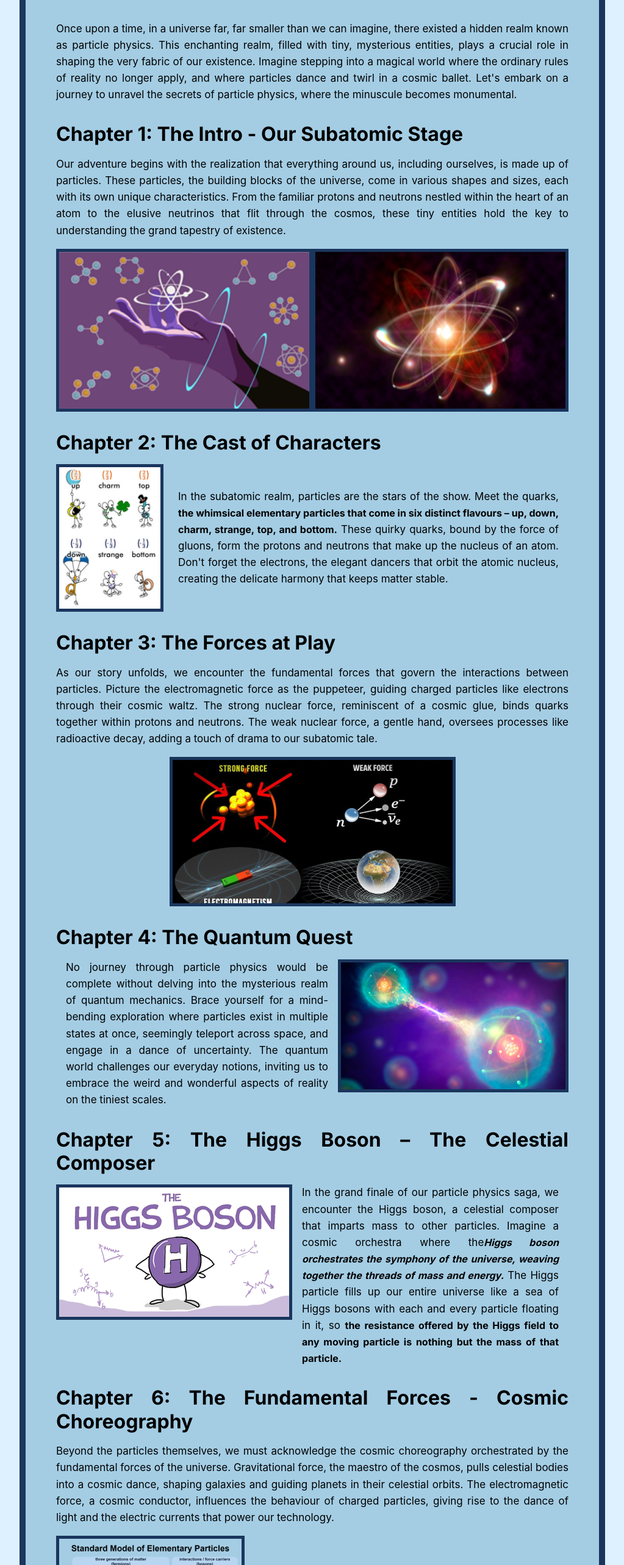
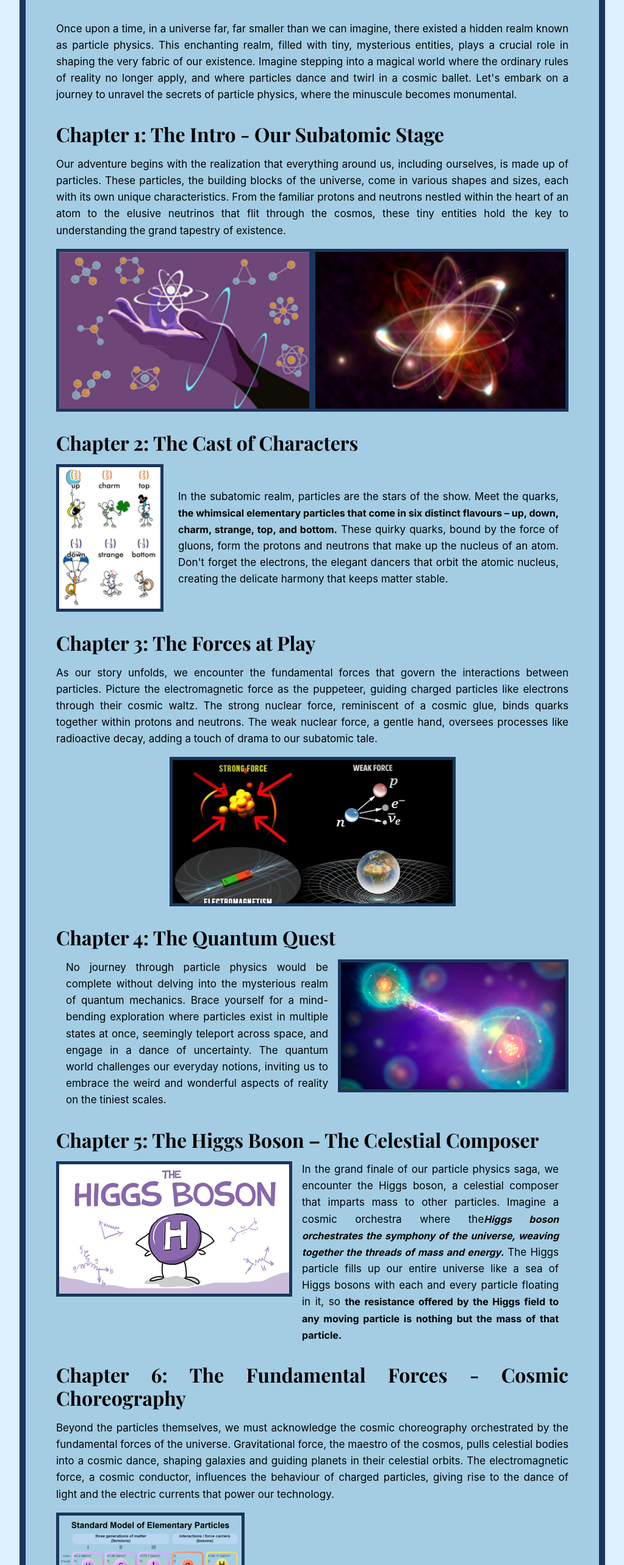
Before and after one commit to Pictoreal-Organization/Pictoreal-Main-Website, a Next.js app: page /blogs/blog2 in a window 1280 px wide. Shown: the part 1020-3586 px from the top of the page at 61% size, without its empty margins (128-1151 px from the left). Built offline with nearby package versions, Linux system fonts and the light colour scheme; a web font is replaced by a local one.

Commit message:
fixed blogs fonts

```diff
--- a/src/app/blogs/blog1/page.js
+++ b/src/app/blogs/blog1/page.js
@@ -24,13 +24,13 @@ export default function Blog1() {
                 className="w-auto md:w-2/3 h-auto border-[5px] border-firefly"
               />
             </div>
-            <div className="font-poppins text-[20px] font-body text-firefly pl-8 pt-8 text-center">
+            <div className="font-body text-[20px] text-firefly pl-8 pt-8 text-center">
               <span className="text-firefly">Author: </span>Prem Rahinj, Spondon
               Nath
             </div>
           </div>
 
-          <div className="text-justify font-poppins font-body text-[17px] text-firefly p-8 pl-[10px] pr-[10px] pt-[30px] pb-[30px]">
+          <div className="text-justify font-body text-[17px] text-firefly p-8 pl-[10px] pr-[10px] pt-[30px] pb-[30px]">
             <article>
               <p>
                 When we picture an ideal being, what do we think of? One can say
@@ -64,7 +64,7 @@ export default function Blog1() {
                 />
               </div>
               <br />
-              <p className="mb-5">
+              <p className="mb-5 font-body">
                 Ready to dive into the real-world{" "}
                 <b className="text-lg">Uncanny Valley?</b> It's a place where AI
                 meets humanity in ways that might make one reconsider their
--- a/src/app/blogs/blog2/page.js
+++ b/src/app/blogs/blog2/page.js
@@ -29,7 +29,7 @@ export default function Blog2() {
                 className="w-full border-5 border-[#1a365d]"
               />
             </div>
-            <div className="font-poppins text-[20px] text-firefly pt-8">
+            <div className="font-body text-[20px] text-firefly pt-8">
               <span className="text-firefly text-center justify-center">
                 Author:{" "}
               </span>
@@ -37,7 +37,7 @@ export default function Blog2() {
             </div>
           </div>
 
-          <div className="text-justify font-body text-[17px] font-body text-firefly p-8 pl-[10px] pr-[10px] pt-[30px] pb-[30px]">
+          <div className="text-justify font-body text-[17px] text-firefly p-8 pl-[10px] pr-[10px] pt-[30px] pb-[30px]">
             <article className="max-w-4xl mx-auto md:p-5">
               <p className="mb-4">
                 Once upon a time, in a universe far, far smaller than we can
@@ -51,7 +51,7 @@ export default function Blog2() {
                 becomes monumental.
               </p>
 
-              <h3 className="text-xl font-bold py-4 mt-4">
+              <h3 className="text-xl font-bold font-heading py-4 mt-4">
                 Chapter 1: The Intro - Our Subatomic Stage
               </h3>
               <p className="mb-4">
@@ -78,7 +78,7 @@ export default function Blog2() {
                 />
               </div>
 
-              <h3 className="text-xl font-bold py-4 mt-4">
+              <h3 className="text-xl font-bold font-heading py-4 mt-4">
                 Chapter 2: The Cast of Characters
               </h3>
               <div className="flex flex-col md:flex-row justify-center items-center mb-4">
@@ -104,7 +104,7 @@ export default function Blog2() {
                 </p>
               </div>
 
-              <h3 className="text-xl py-4 font-bold mt-4">
+              <h3 className="text-xl py-4 font-bold font-heading mt-4">
                 Chapter 3: The Forces at Play
               </h3>
               <p className="mb-4">
@@ -126,7 +126,7 @@ export default function Blog2() {
                 />
               </div>
 
-              <h3 className="text-xl py-4 font-bold mt-4">
+              <h3 className="text-xl py-4 font-bold font-heading mt-4">
                 Chapter 4: The Quantum Quest
               </h3>
               <div className="md:flex mb-4">
@@ -151,7 +151,7 @@ export default function Blog2() {
                 </div>
               </div>
 
-              <h3 className="text-xl py-4 font-bold mt-4">
+              <h3 className="text-xl py-4 font-bold font-heading mt-4">
                 Chapter 5: The Higgs Boson – The Celestial Composer
               </h3>
               <div className="md:flex mb-4">
@@ -185,7 +185,7 @@ export default function Blog2() {
                 </div>
               </div>
 
-              <h3 className="text-xl py-4 font-bold mt-4">
+              <h3 className="text-xl py-4 font-bold font-heading mt-4">
                 Chapter 6: The Fundamental Forces - Cosmic Choreography
               </h3>
               <p className="mb-4">
@@ -223,7 +223,7 @@ export default function Blog2() {
               </p>
 
               <div className="md:flex mb-4">
-                <p className="font-caveat text-2xl font-semibold italic mr-2">
+                <p className="font-body text-2xl font-semibold italic mr-2">
                   <i>
                     In the cosmic ballet of quarks and light, Particles dance in
                     the depths of the night. Fundamental forces, silent and
--- a/src/app/blogs/blog3/page.js
+++ b/src/app/blogs/blog3/page.js
@@ -28,7 +28,7 @@ export default function Blog3() {
               />
             </div>
 
-            <div className="font-poppins text-[20px] text-firefly pl-8 pt-8">
+            <div className="font-body text-[20px] text-firefly pl-8 pt-8">
               <span className="text-firefly">Author: </span>Nehal Shivane,
               Sampada Tagalpallewar, Shruti Mone
             </div>
--- a/src/app/blogs/blog5/page.js
+++ b/src/app/blogs/blog5/page.js
@@ -24,13 +24,13 @@ export default function blog5() {
                 className="w-auto md:w-2/3 h-auto border-[5px] border-firefly"
               />
             </div>
-            <div className="font-poppins text-[20px] text-firefly pl-8 pt-8 text-center">
+            <div className="font-body text-[20px] text-firefly pl-8 pt-8 text-center">
               <span className="text-firefly">Author: </span>Harshit Vora, Omkar
               Desai
             </div>
           </div>
 
-          <div className="text-justify font-poppins font-body text-[17px] text-firefly p-8 pl-[10px] pr-[10px] pt-[30px] pb-[30px]">
+          <div className="text-justify font-body text-[17px] text-firefly p-8 pl-[10px] pr-[10px] pt-[30px] pb-[30px]">
             <article>
               <p className="mb-5 text-center">
                 <strong>A life of learning and leisure</strong>
@@ -75,9 +75,9 @@ export default function blog5() {
                 maybe more than a year. It struck me that I had been so occupied
                 with my academic schedule that I had forgotten about my hobbies.
               </p>
-              <h2 className="font-body text-3xl text-firefly mb-3 mt-8 px-4 md:px-0 text-center md:text-left">
+              <h3 className="font-heading text-3xl text-firefly mb-3 mt-8 px-4 md:px-0 text-center md:text-left">
                 <strong>Embracing the New Me, Nurturing the Old Self :</strong>
-              </h2>
+              </h3>
               <p className="mb-5">
                 By the time my first year began, I had already distanced myself
                 from my passion due to the two years of extreme study and hard
@@ -121,9 +121,9 @@ export default function blog5() {
                   became more productive.
                 </strong>
               </p>
-              <h2 className="font-body text-3xl text-firefly mb-3 mt-8 px-4 md:px-0 text-center md:text-left">
+              <h3 className="font-heading text-3xl text-firefly mb-3 mt-8 px-4 md:px-0 text-center md:text-left">
                 <strong>Evolving Through Exploration :</strong>
-              </h2>
+              </h3>
               <p className="mb-5">
                 By my second year, I had started finding a rhythm between
                 academics and personal interests. Now I also had some extra time
@@ -147,9 +147,9 @@ export default function blog5() {
                 doing this, I could enhance my hobby without hindering my
                 academic commitments.
               </p>
-              <h2 className="font-body text-3xl text-firefly mb-3 mt-8">
+              <h3 className="font-heading text-3xl text-firefly mb-3 mt-8">
                 <strong>Small Steps To Big Wins</strong>
-              </h2>
+              </h3>
               <p className="mb-5">
                 The third year brought challenges of its own---internships,
                 projects, and a heavier workload. My time was stretched thinner
@@ -204,7 +204,7 @@ export default function blog5() {
                   alt="Balancing activities"
                 />
               </div>
-              <h2 className="font-raleway font-medium text-3xl text-firefly mb-3 mt-8">
+              <h2 className="font-heading text-3xl text-firefly mb-3 mt-8">
                 <strong>Finding Peace Amid The Chaos:</strong>
               </h2>
               <p className="mb-5">
```
